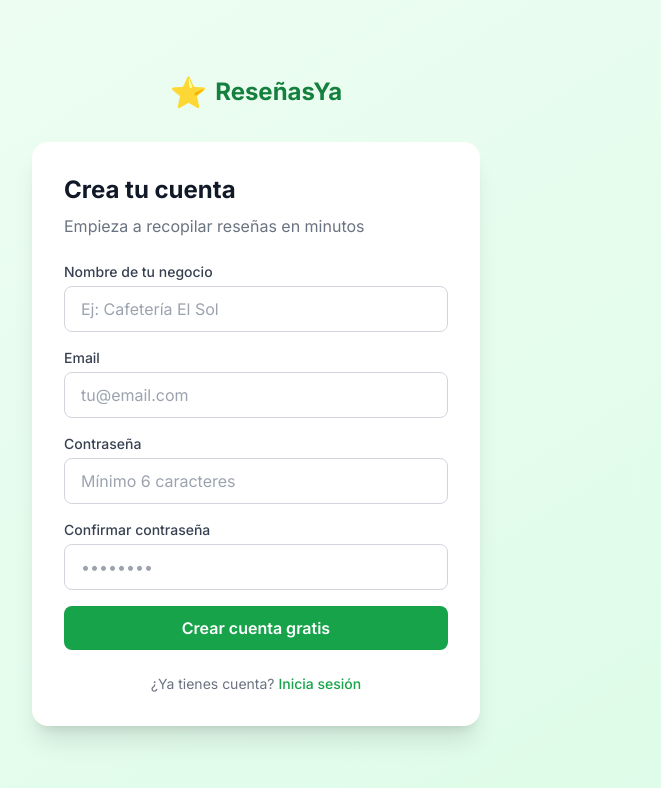
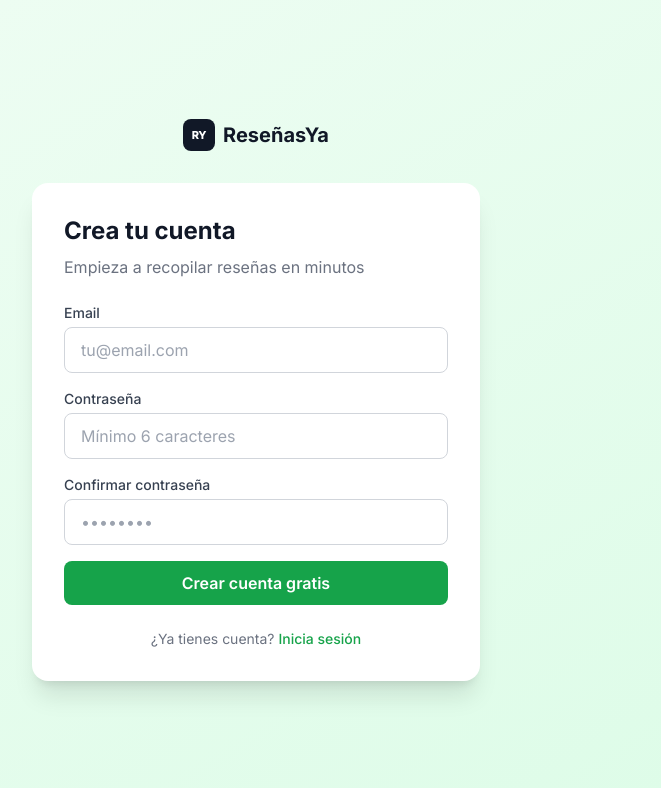
Before and after one commit to aritzalorono-max/resenas-saas, a Next.js app: page /register in a window 1280 px wide. Shown: the top 788 px of the page, without its empty margins (384-1045 px from the left). Built offline with nearby package versions, Linux system fonts and the light colour scheme; no server answers.

Commit message:
fix: update auth logo to RY monogram and remove business name from register
- Replace star emoji logo with RY monogram in auth layout
- Remove business name field from registration form (configure in settings)

https://claude.ai/code/session_01WjS2FuKJActHGguVfKkyxY

```diff
--- a/src/app/(auth)/layout.tsx
+++ b/src/app/(auth)/layout.tsx
@@ -4,8 +4,10 @@ export default function AuthLayout({ children }: { children: React.ReactNode })
       <div className="w-full max-w-md">
         <div className="text-center mb-8">
           <a href="/" className="inline-flex items-center gap-2">
-            <span className="text-3xl">⭐</span>
-            <span className="text-2xl font-bold text-brand-700">ReseñasYa</span>
+            <div className="w-8 h-8 bg-gray-900 rounded-lg flex items-center justify-center shrink-0">
+              <span className="text-[11px] font-extrabold text-white tracking-tight leading-none select-none">RY</span>
+            </div>
+            <span className="text-xl font-bold text-gray-900">ReseñasYa</span>
           </a>
         </div>
         {children}
--- a/src/app/(auth)/register/page.tsx
+++ b/src/app/(auth)/register/page.tsx
@@ -8,7 +8,6 @@ import Link from "next/link";
 export default function RegisterPage() {
   const router = useRouter();
   const [formData, setFormData] = useState({
-    businessName: "",
     email: "",
     password: "",
     confirmPassword: "",
@@ -49,14 +48,7 @@ export default function RegisterPage() {
     }
 
     if (data.user) {
-      const { error: bizError } = await supabase.from("businesses").insert({
-        user_id: data.user.id,
-        name: formData.businessName,
-      });
-
-      if (bizError) {
-        console.error("Error creating business:", bizError);
-      }
+      await supabase.from("businesses").insert({ user_id: data.user.id, name: "" });
     }
 
     router.push("/dashboard");
@@ -69,22 +61,6 @@ export default function RegisterPage() {
       <p className="text-gray-500 mb-6">Empieza a recopilar reseñas en minutos</p>
 
       <form onSubmit={handleSubmit} className="space-y-4">
-        <div>
-          <label htmlFor="businessName" className="block text-sm font-medium text-gray-700 mb-1">
-            Nombre de tu negocio
-          </label>
-          <input
-            id="businessName"
-            name="businessName"
-            type="text"
-            value={formData.businessName}
-            onChange={handleChange}
-            required
-            className="w-full px-4 py-2.5 border border-gray-300 rounded-lg focus:ring-2 focus:ring-brand-500 focus:border-transparent outline-none transition"
-            placeholder="Ej: Cafetería El Sol"
-          />
-        </div>
-
         <div>
           <label htmlFor="email" className="block text-sm font-medium text-gray-700 mb-1">
             Email
```
